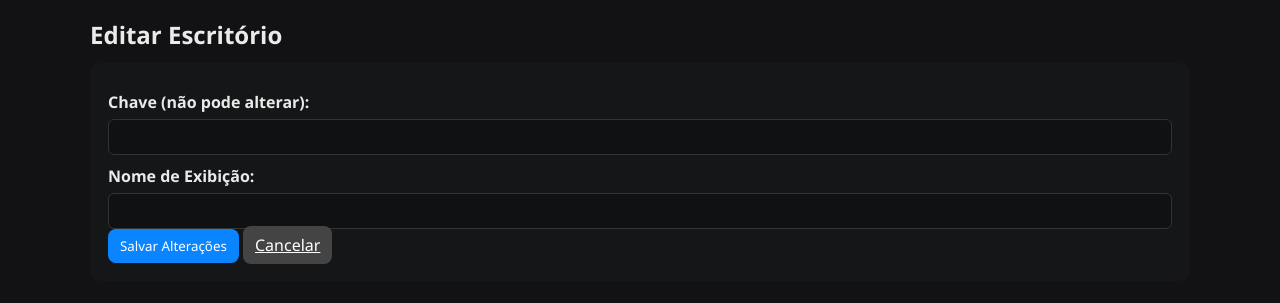
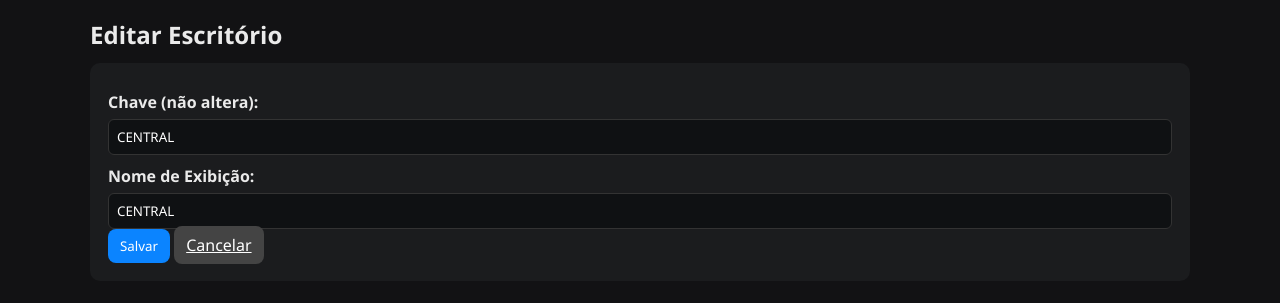
Before and after one commit to bponedev/TABELA-DE-CLIENTES, a Flask app: page /offices/edit/CENTRAL in a window 1280 px wide. Shown: the part 67-370 px from the top of the page. Run offline with Flask 3, Linux system fonts and the light colour scheme; the visitor is signed in with stand-in values (Sample User, id 1); data comes from the database, SQL or seed files in the repository; parts of the project's set-up code (start-up, migrations or seed data) failed here and were passed over.

Commit message:
Refactor office edit form layout and labels

```diff
--- a/templates/office_edit.html
+++ b/templates/office_edit.html
@@ -1,30 +1,12 @@
 {% extends "base.html" %}
-
 {% block content %}
 <h2>Editar Escritório</h2>
-
-<div class="card dark-card">
-
-    <form method="POST" action="">
-
-        <!-- CHAVE (fixa) -->
-        <label>Chave (não pode alterar):</label>
-        <input type="text" value="{{ office.office_key }}" disabled>
-
-        <!-- NOME DO ESCRITÓRIO -->
-        <label>Nome de Exibição:</label>
-        <input type="text" name="display_name"
-               value="{{ office.display_name }}"
-               required>
-
-        <button class="btn-primary">Salvar Alterações</button>
-
-        <a href="{{ url_for('offices_page') }}" class="btn-secondary">
-            Cancelar
-        </a>
-
-    </form>
-
+<div class="card">
+  <form method="POST" action="">
+    <label>Chave (não altera):<input type="text" value="{{ office.key }}" disabled></label>
+    <label>Nome de Exibição:<input type="text" name="display_name" value="{{ office.display }}" required></label>
+    <button class="btn-primary">Salvar</button>
+    <a class="btn-secondary" href="{{ url_for('offices.offices_page') }}">Cancelar</a>
+  </form>
 </div>
-
 {% endblock %}
```
